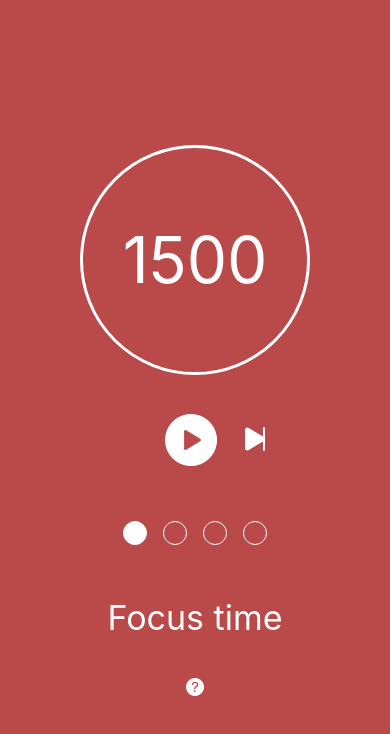
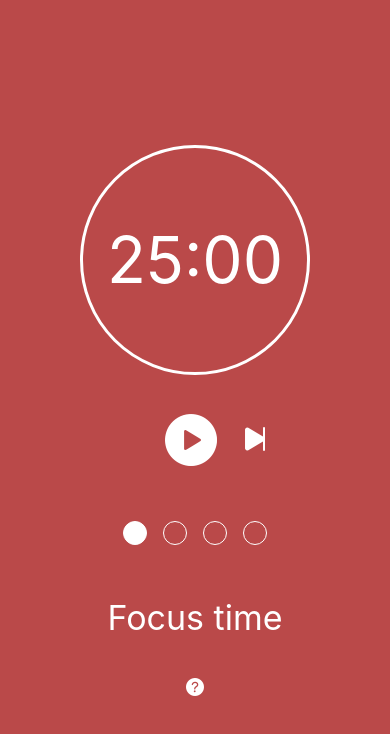
Before and after one commit to rangelbjordao/aulasMobile, a React Native app in the folder pomodoro/: screen / in a window 390 px wide. Shown: the top 734 px of the page. Built offline with nearby package versions, Linux system fonts and the light colour scheme.

Commit message:
refactor to display time as mm:ss

```diff
--- a/pomodoro/App.tsx
+++ b/pomodoro/App.tsx
@@ -36,7 +36,7 @@ export default function App() {
 
   return (
     <View style={styles.container}>
-      <Timer time={time.toString()} />
+      <Timer time={time} />
       <Controls
         onStart={handleStart}
         onNext={handleNext}
--- a/pomodoro/components/Controls.tsx
+++ b/pomodoro/components/Controls.tsx
@@ -1,30 +1,27 @@
 import { Ionicons } from "@expo/vector-icons";
-import { StyleSheet, View } from "react-native";
+import { StyleSheet, TouchableOpacity, View } from "react-native";
 
 interface ControlsProp {
   onStart: () => void;
   onPause: () => void;
   onNext: () => void;
-  isRunning?: boolean;
+  isRunning: boolean;
 }
 
 const Controls = ({ onStart, onNext, onPause, isRunning }: ControlsProp) => {
   return (
     <View style={styles.container}>
+      <TouchableOpacity onPress={isRunning ? onPause : onStart}>
         <Ionicons
           name={isRunning ? "pause-circle" : "play-circle"}
           size={64}
           color="#fff"
           style={{ marginLeft: 40 }}
-        onPress={isRunning ? onPause : onStart}
         />
-
-      <Ionicons
-        name="play-skip-forward"
-        size={32}
-        color="#fff"
-        onPress={onNext}
-      />
+      </TouchableOpacity>
+      <TouchableOpacity onPress={onNext}>
+        <Ionicons name="play-skip-forward" size={32} color="#fff" />
+      </TouchableOpacity>
     </View>
   );
 };
--- a/pomodoro/components/Timer.tsx
+++ b/pomodoro/components/Timer.tsx
@@ -1,13 +1,14 @@
 import { StyleSheet, Text, View } from "react-native";
+import { formatTime } from "../utils/formatTime";
 
 interface TimerProps {
-  time: string;
+  time: number;
 }
 
 const Timer = ({ time }: TimerProps) => {
   return (
     <View style={styles.circle}>
-      <Text style={styles.text}>{time}</Text>
+      <Text style={styles.text}>{formatTime(time)}</Text>
     </View>
   );
 };
--- /dev/null
+++ b/pomodoro/utils/formatTime.ts
@@ -0,0 +1,10 @@
+export function formatTime(timeInSeconds: number): string {
+  const minutes = Math.floor(timeInSeconds / 60);
+  const seconds = timeInSeconds % 60;
+
+  return `${padNumber(minutes)}:${padNumber(seconds)}`;
+}
+
+function padNumber(time: number): string {
+  return time.toString().padStart(2, "0");
+}
```
Lines whose indentation alone changed are shown as unchanged.
